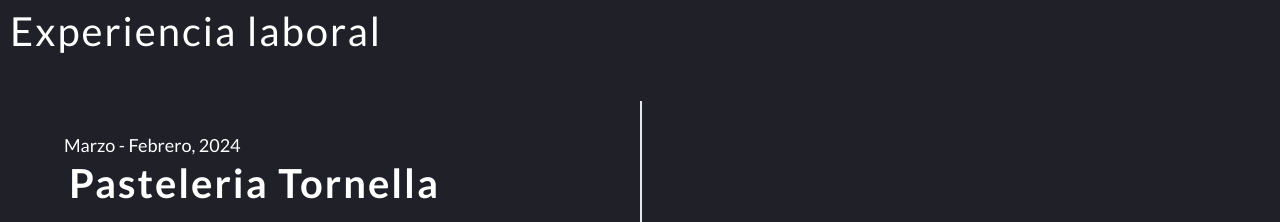
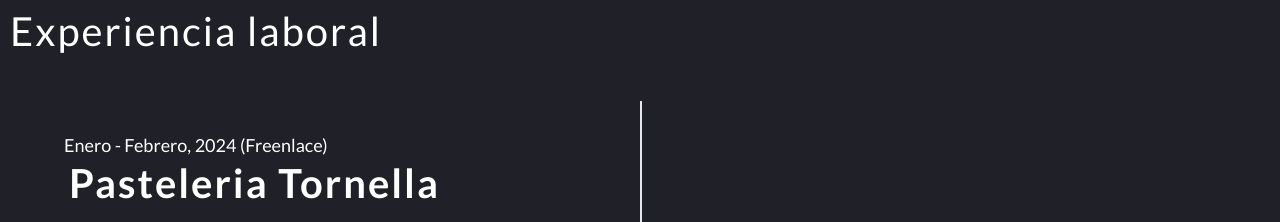
Before and after one commit to Anthony2000AA/my-portfolio-AnthCode, a React (Vite) app: page / in a window 1280 px wide. Shown: the part 2360-2582 px from the top of the page. Built offline with nearby package versions, Linux system fonts and the light colour scheme.

Commit message:
Update Timeline.tsx

```diff
--- a/src/components/timeline/Timeline.tsx
+++ b/src/components/timeline/Timeline.tsx
@@ -8,7 +8,7 @@ import { infoProjectsTornella } from '../../utils/Resourse';
   const milestones = [
     {
       id: 1,
-      date: 'Marzo - Febrero, 2024',
+      date: 'Enero - Febrero, 2024 (Freenlace)',
       title: 'Pasteleria Tornella',
       description: `Realize una aplicacion fullstack para la gestion del stock de productos, promociones, y demas servicios de la pasteleria. Tuvo una vista de clientes y otra vista para el administrador de estos productos y servicios en mencion. Me encargue desde la parte de UX/UI hasta el desarrollo del front-end, back-end y el despliegue.`
     },
```
